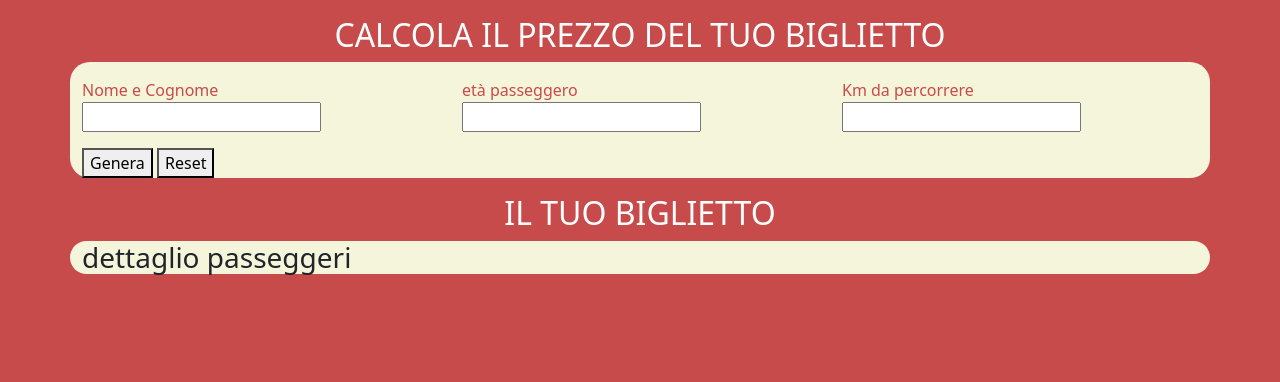
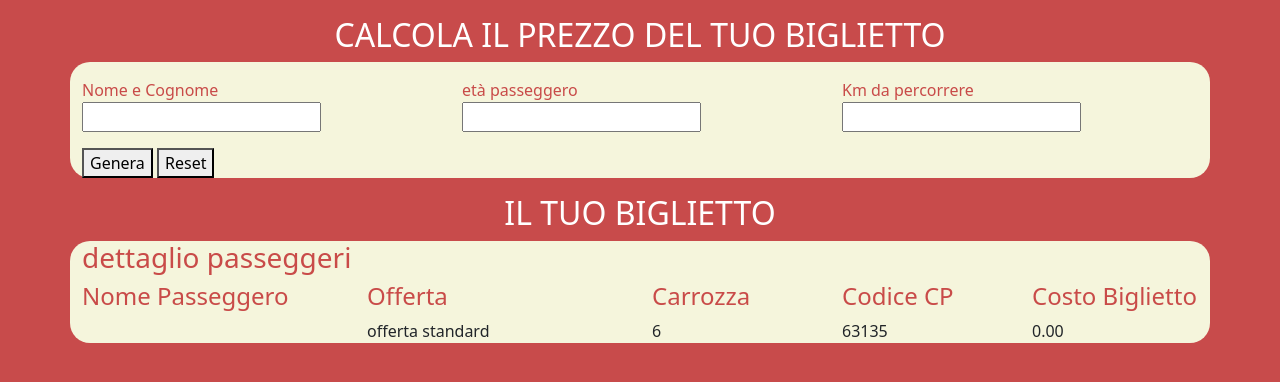
Before and after one commit to gianluigi7/js-biglietto-treno-form, a plain HTML site: page index.html in a window 1280 px wide. Both pictures are taken after a click on the button "Genera". Drawn offline with nearby package versions, Linux system fonts and the light colour scheme.

Commit message:
milestone 2

```diff
--- a/index.html
+++ b/index.html
@@ -34,7 +34,29 @@
         <h2 class="text-center text-white text-uppercase mt-3">Il tuo Biglietto</h2>
         <div class="container">
             <h3>dettaglio passeggeri</h3>
-        </div>
+          <div class="row">
+          <div class="col-3">
+            <h4>Nome Passeggero</h4>
+           <div id="name-output"></div>
+          </div>
+          <div class="col-3">
+           <h4>Offerta</h4>
+           <div id="offerta-output"></div>
+          </div>
+          <div class="col-2">
+            <h4>Carrozza</h4>
+           <div id="carrozza-output"></div>
+          </div>
+          <div class="col-2">
+            <h4>Codice CP</h4>
+           <div id="codice-output"></div>
+          </div>
+          <div class="col-2">
+           <h4>Costo Biglietto</h4>
+           <div id="costo-output"></div>
+          </div>
+          </div>
+         </div>
     </div>
 
 
--- a/main.js
+++ b/main.js
@@ -6,6 +6,7 @@ const resetButton = document.getElementById('reset-ticket');
 
 generaButton.addEventListener('click', function () {
 
+    const usernameInput = document.getElementById('name-input');
     const ageInput = document.getElementById('age-input');
     const kmInput = document.getElementById('km-input');
     const ticketElement = document.getElementById('ticket')
@@ -16,24 +17,52 @@ generaButton.addEventListener('click', function () {
     const discountUnder = 20;
     const discountOver = 40;
     let price = kmPrice * Number(kmInput.value);
+    let offertaFinale = 'offerta standard';
+
 
     if (parseInt(ageInput.value) < 18) {
         price -= (price / 100) * discountUnder;
+        offertaFinale = 'Offerta Minorenni';
     }
 
     else if (parseInt(ageInput.value) > 65) {
         price -= (price / 100) * discountOver;
+        offertaFinale = 'Offerta Maggiorenni';
     }
 
     console.log(ageInput.value);
     console.log(kmInput.value);
+    console.log(usernameInput.value);
     console.log(price.toFixed(2));
 
     ticketElement.classList.remove('d-none')
+
+    // output biglietto
+    const nameOutput = document.getElementById('name-output');
+    const offertaOutput = document.getElementById('offerta-output');
+    const carrozzaOutput = document.getElementById('carrozza-output');
+    const codiceOutput = document.getElementById('codice-output');
+    const costoOutput = document.getElementById('costo-output');
+
+    nameOutput.innerText = usernameInput.value;
+    offertaOutput.innerText = offertaFinale;
+    costoOutput.innerText = price.toFixed(2);
+    carrozzaOutput.innerText = Math.trunc(6*Math.random()) +1;
+    codiceOutput.innerText = Math.trunc(99999*Math.random()) +9999;
 });
 
 resetButton.addEventListener('click', function () {
     const ticketElement = document.getElementById('ticket')
+    const usernameInput = document.getElementById('name-input');
+    const ageInput = document.getElementById('age-input');
+    const kmInput = document.getElementById('km-input');
+
+    usernameInput.value = '';
+    ageInput.value = '';
+    kmInput.value = '';
+
+
+
 
     ticketElement.classList.add('d-none')
 });
--- a/style.css
+++ b/style.css
@@ -2,7 +2,9 @@ body {
     background-color: rgba(196, 59, 59, 0.918);
 }
 
-label {
+label,
+h3,
+h4 {
     color: rgba(196, 59, 59, 0.918);
 }
 
```
